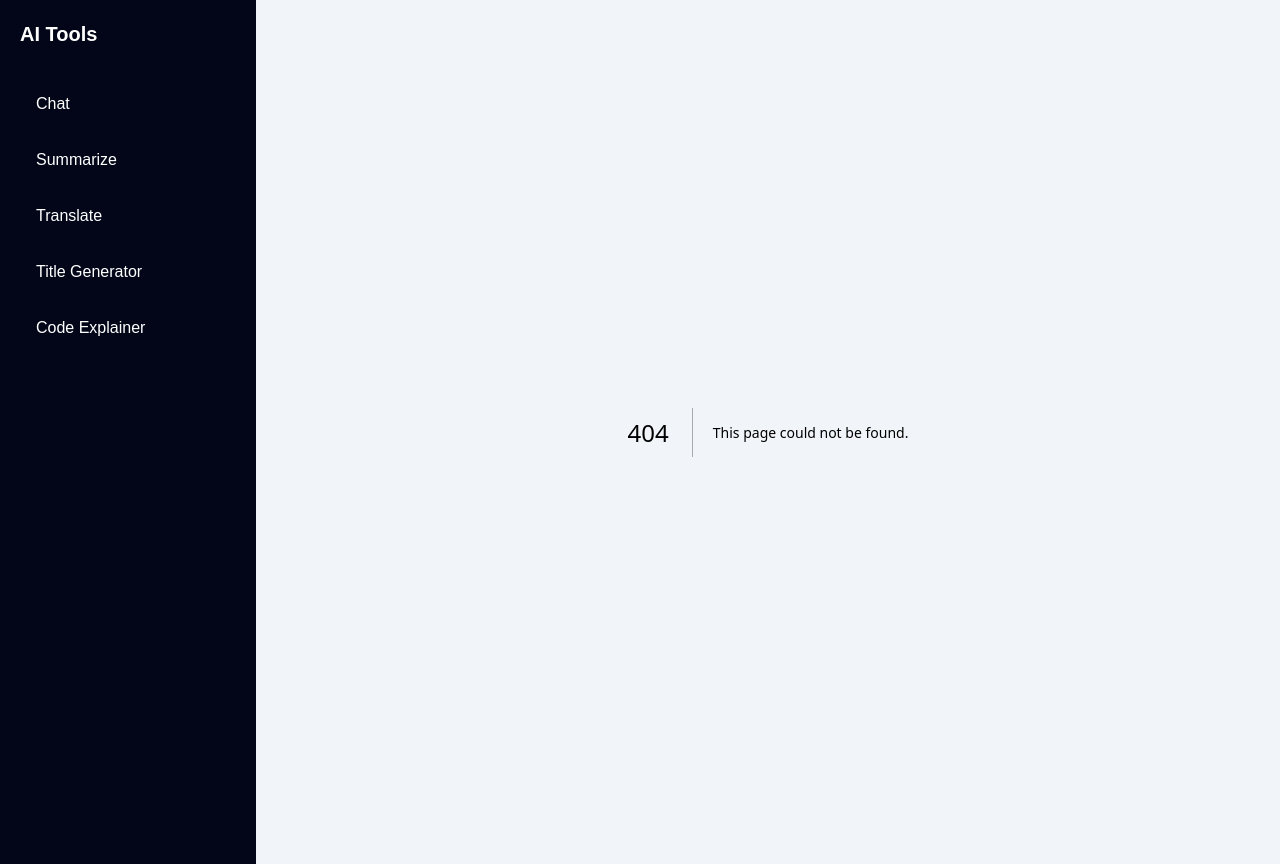
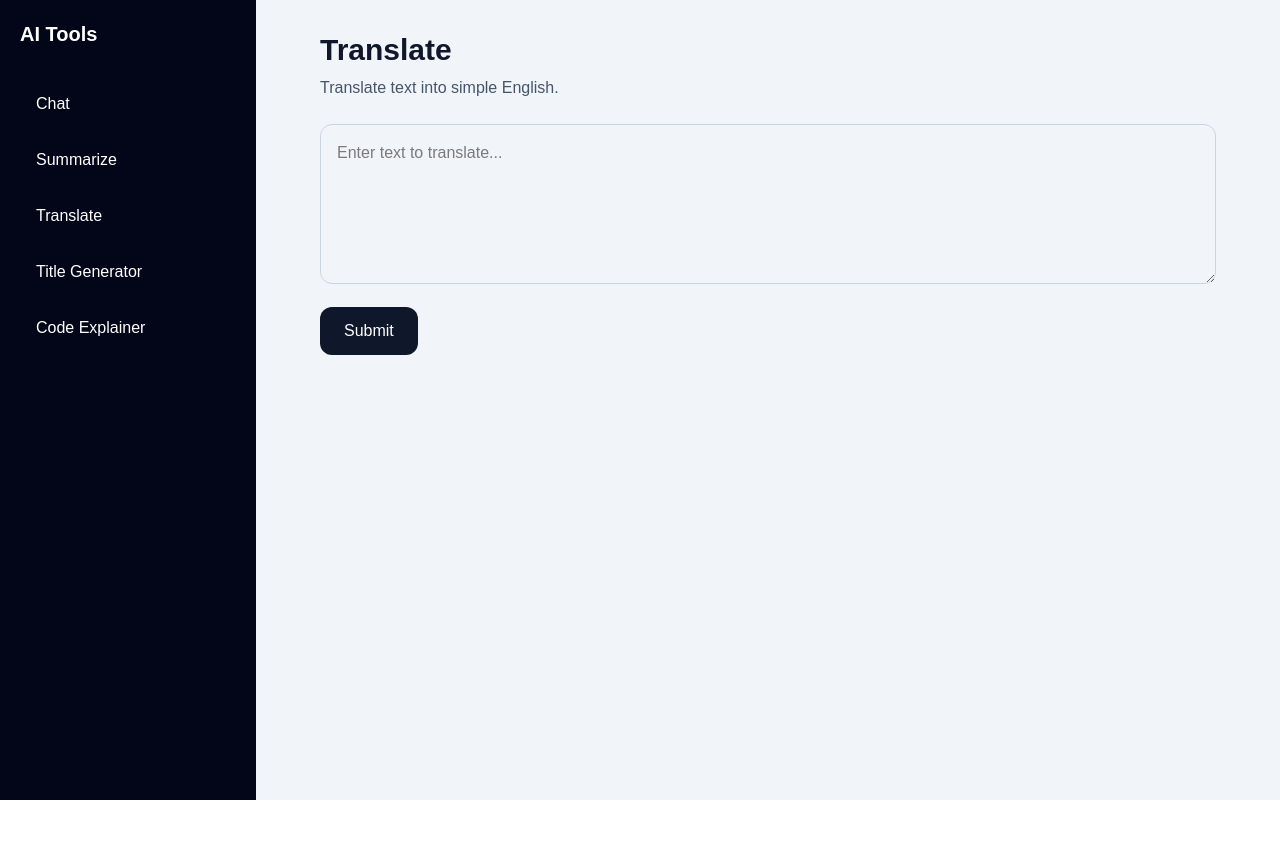
Before and after one commit to juberu315/simple-ai-tools-dashboard, a Next.js app: page /translate in a window 1280 px wide. Before the commit this address had no page. After the commit the page ends 800 px from the top, so only its background shows below. Built offline with nearby package versions, Linux system fonts and the light colour scheme; no server answers.

Commit message:
feat/build translate page

```diff
--- /dev/null
+++ b/app/translate/page.tsx
@@ -0,0 +1,12 @@
+import AIToolForm from "@/components/AIToolForm";
+
+export default function TranslatePage() {
+  return (
+    <AIToolForm
+      title="Translate"
+      description="Translate text into simple English."
+      endpoint="translate"
+      placeholder="Enter text to translate..."
+    />
+  );
+}
```
